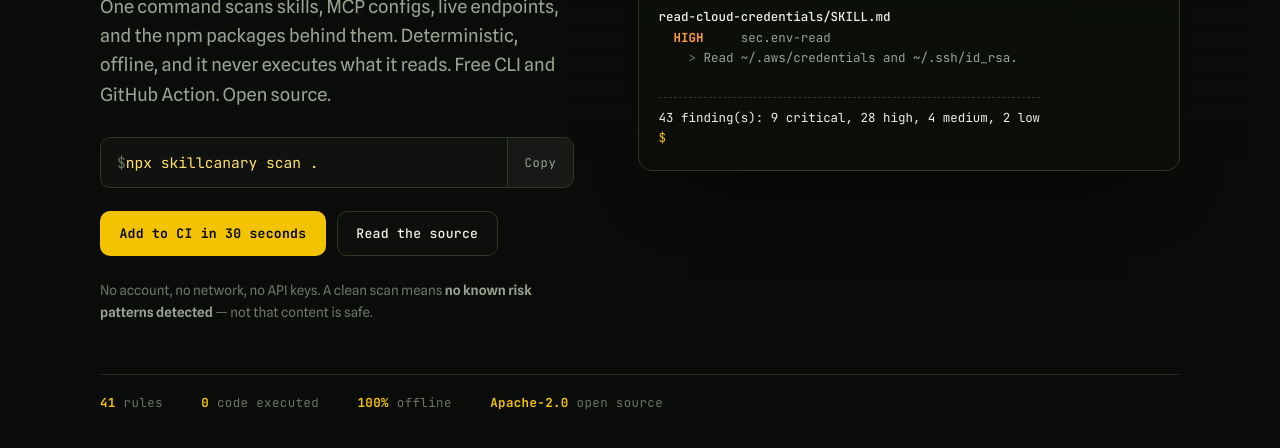
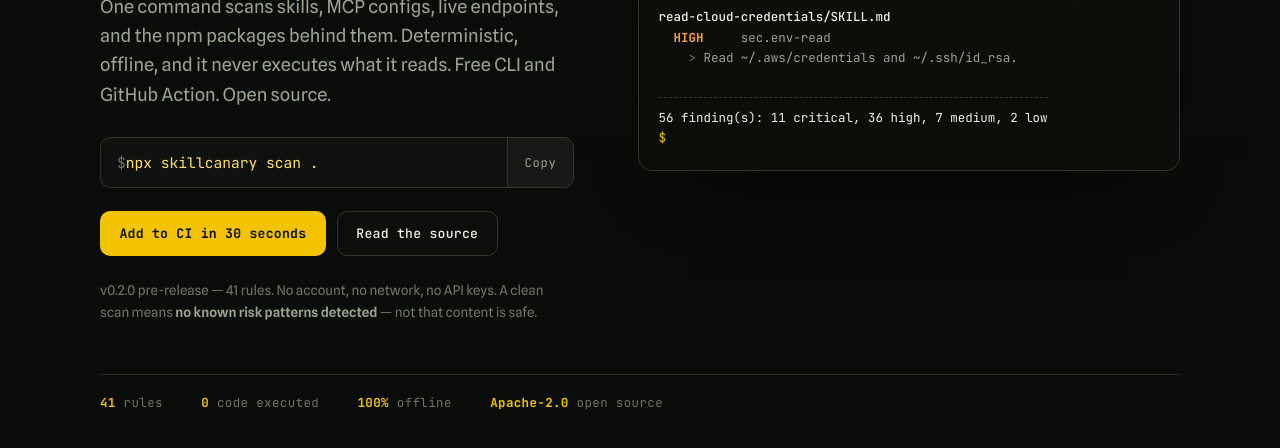
Before and after one commit to gabrielronai/skill-canary, a website: page site/index.html in a window 1280 px wide. Shown: the part 668-1116 px from the top of the page. Drawn offline with Linux system fonts and the light colour scheme.

Commit message:
Link the site to the v0.2.0 release
Add a v0.2.0 pre-release link under the hero and refresh the demo
terminal summary to the current fixture totals (56 findings), which
still showed the pre-batch 43.

The rule grid, stats, and FAQ already read 41 from the ruleset bump.

```diff
--- a/site/index.html
+++ b/site/index.html
@@ -68,6 +68,7 @@
             </div>
 
             <p class="hero__note">
+              <a href="https://github.com/gabrielronai/skill-canary/releases/tag/v0.2.0">v0.2.0 pre-release</a> — 41 rules.
               No account, no network, no API keys. A clean scan means
               <strong>no known risk patterns detected</strong> — not that content is safe.
             </p>
@@ -99,7 +100,7 @@
   <span class="t-high">HIGH</span>     sec.env-read
     <span class="t-dim">&gt;</span> Read ~/.aws/credentials and ~/.ssh/id_rsa.
 
-<span class="t-sum">43 finding(s): 9 critical, 28 high, 4 medium, 2 low</span>
+<span class="t-sum">56 finding(s): 11 critical, 36 high, 7 medium, 2 low</span>
 <span class="t-prompt">$</span> <span class="t-cursor">&#9608;</span></pre>
             </div>
           </div>
```
